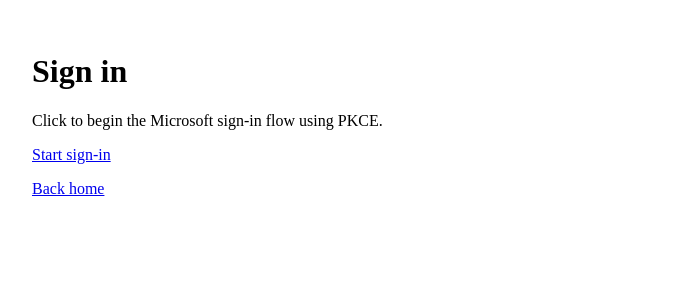
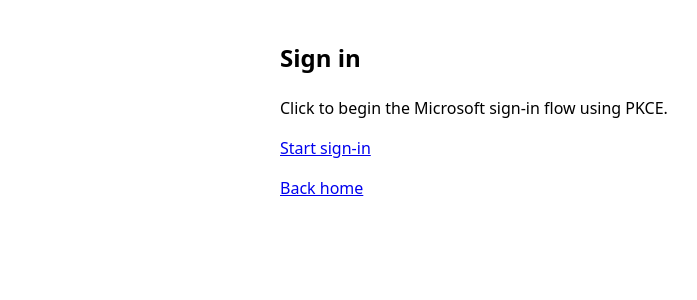
Before and after one commit to tchaudhry907/alice-onenote-router, a Next.js app: page /login in a window 1280 px wide. Shown: the top 300 px of the page, without its empty margins (0-697 px from the left). Built offline with nearby package versions, Linux system fonts and the light colour scheme.

Commit message:
Update login page styling and heading level

```diff
--- a/pages/login.js
+++ b/pages/login.js
@@ -1,8 +1,7 @@
-// pages/login.js
 export default function Login() {
   return (
-    <main style={{ padding: 24 }}>
-      <h1>Sign in</h1>
+    <main style={{fontFamily:'system-ui', maxWidth:720, margin:'40px auto', lineHeight:1.5}}>
+      <h2>Sign in</h2>
       <p>Click to begin the Microsoft sign‑in flow using PKCE.</p>
       <p><a href="/api/auth/login">Start sign‑in</a></p>
       <p><a href="/">Back home</a></p>
```
